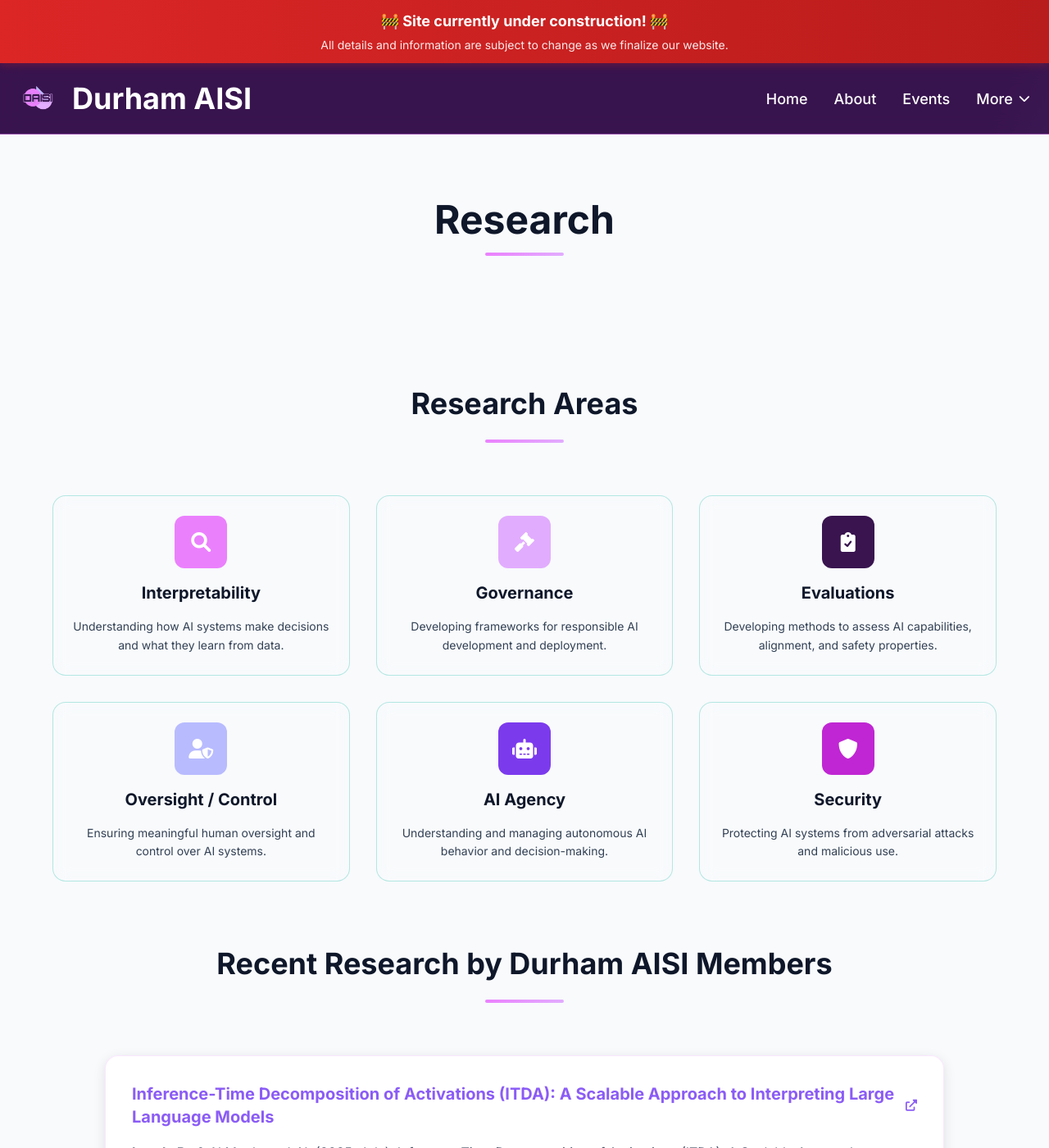
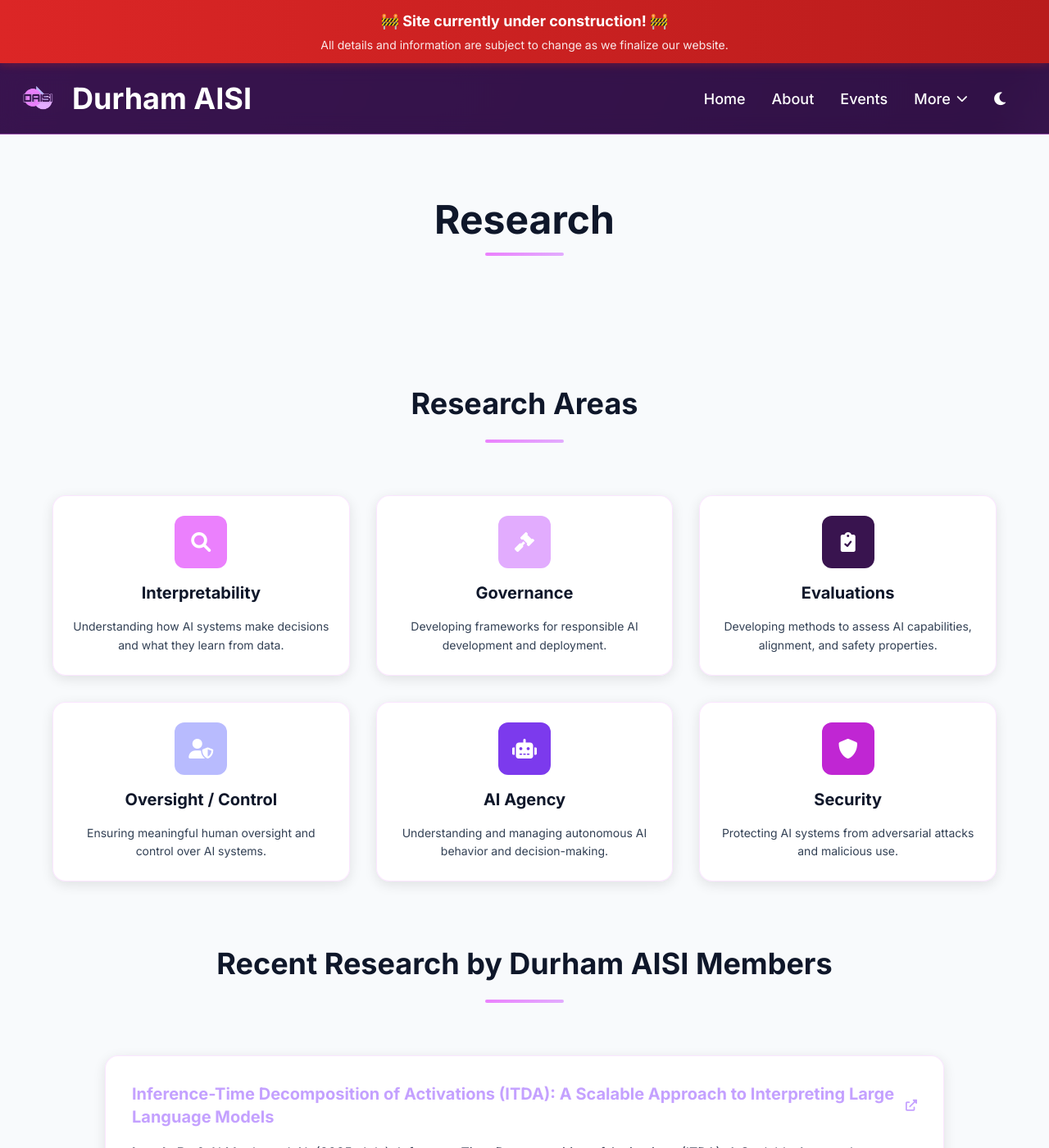
Before and after one commit to DurhamAISafety/durhamaisafety.github.io, a Jekyll site: the page built from pages/research.html, in a window 1280 px wide and 1400 px high. Shown: the whole window at 82% size. Built offline with Jekyll 4.4.1, drawn with Linux system fonts in a browser that asks for light colours; nearby versions of some CDN libraries.

```diff
--- a/_includes/header.html
+++ b/_includes/header.html
@@ -32,6 +32,12 @@
                         <a href="{{ '/get-involved/' | relative_url }}">Get Involved</a>
                     </div>
                 </div>
+
+                <!-- Theme toggle -->
+                <button id="theme-toggle" class="theme-toggle nav-link" aria-label="Toggle theme" title="Toggle theme">
+                    <i class="fas fa-moon" aria-hidden="true"></i>
+                    <i class="fas fa-sun" aria-hidden="true"></i>
+                </button>
             </div>
         </nav>
     </div>
--- a/_layouts/default.html
+++ b/_layouts/default.html
@@ -74,7 +74,20 @@
     <!-- Additional page-specific head content -->
     {% if page.extra_head %}{{ page.extra_head }}{% endif %}
 </head>
-<body class="font-inter bg-gradient-to-br from-deep-purple via-deep-purple to-lavender text-white min-h-screen">
+<script>
+// Prevent theme flash: set data-theme ASAP based on localStorage or prefers-color-scheme
+(function() {
+    try {
+        const stored = localStorage.getItem('theme');
+        const prefersDark = window.matchMedia('(prefers-color-scheme: dark)').matches;
+        const theme = stored || (prefersDark ? 'dark' : 'light');
+        document.documentElement.setAttribute('data-theme', theme);
+    } catch (e) {
+        document.documentElement.setAttribute('data-theme', 'light');
+    }
+})();
+</script>
+<body class="font-inter text-white min-h-screen">
     <!-- Construction Banner -->
     <div class="construction-banner">
         <div class="container mx-auto px-6">
--- a/assets/css/styles.css
+++ b/assets/css/styles.css
@@ -46,6 +46,26 @@
     /* Transitions */
     --transition-default: all 0.3s ease;
     --transition-fast: all 0.2s ease;
+}
+
+/* Dark mode variables (applied when [data-theme="dark"]) */
+html[data-theme="dark"] {
+    /* Keep brand colors; adjust neutrals for dark surfaces */
+    --neutral-bg: #0b0b12;
+    --neutral-card: rgba(255, 255, 255, 0.08);
+    --neutral-border: rgba(235, 128, 253, 0.2);
+    --text-100: #ffffff;
+    --text-200: #e5e7eb;
+    --text-300: #c7cbd1;
+}
+
+html[data-theme="light"] {
+    --neutral-bg: #f8fafc; /* slate-50 */
+    --neutral-card: rgba(255, 255, 255, 0.9);
+    --neutral-border: rgba(235, 128, 253, 0.2);
+    --text-100: #0f172a; /* slate-900 */
+    --text-200: #1e293b; /* slate-800 */
+    --text-300: #334155; /* slate-700 */
 }
 
 /* Pulse glow animation for CTA buttons */
@@ -137,7 +157,6 @@
 
 body {
     font-family: 'Inter', sans-serif;
-    /* Use site-wide purple gradient background; Tailwind body gradient in layout is compatible */
     background: var(--gradient-bg);
     color: white;
     min-height: 100vh;
@@ -546,9 +565,9 @@
 
 /* Neutral background for sections below hero */
 .section-neutral {
-    /* Unified background across all neutral sections */
-    background: #f8fafc; /* Solid light neutral */
-    color: #1e293b; /* Dark slate for better contrast */
+    /* Uses theme variable for background */
+    background: var(--neutral-bg);
+    color: var(--text-200);
 }
 
 /* -------------------------------------------
@@ -585,31 +604,34 @@
 .section-neutral h4,
 .section-neutral h5,
 .section-neutral h6 {
-    color: #0f172a; /* Slate 900 */
+    color: var(--text-100);
 }
 
 .section-neutral p,
 .section-neutral span,
 .section-neutral li {
-    color: #334155; /* Slate 700 */
+    color: var(--text-300);
 }
 
 /* Adjust card styling in neutral sections */
 .section-neutral .program-card,
-.section-neutral .info-card {
-    background: rgba(255, 255, 255, 0.9);
-    border: 1px solid rgba(235, 128, 253, 0.2);
+.section-neutral .info-card,
+.section-neutral .research-card {
+    background: var(--neutral-card);
+    border: 1px solid var(--neutral-border);
     box-shadow: 0 4px 15px rgba(0, 0, 0, 0.1);
 }
 
 .section-neutral .program-card h4,
-.section-neutral .info-card h3 {
-    color: #0f172a;
+.section-neutral .info-card h3,
+.section-neutral .research-card h4 {
+    color: var(--text-100);
 }
 
 .section-neutral .program-card p,
-.section-neutral .info-card p {
-    color: #475569; /* Slate 600 */
+.section-neutral .info-card p,
+.section-neutral .research-card p {
+    color: var(--text-300);
 }
 
 .section-neutral .program-card i {
@@ -686,12 +708,44 @@
 
 /* Adjust links in neutral sections */
 .section-neutral a {
-    color: #8b5cf6; /* Violet for links */
+    color: #c4a1ff; /* Light violet */
 }
 
 .section-neutral a:hover {
-    color: #a78bfa; /* Lighter violet on hover */
+    color: #e2c9ff; /* Lighter violet on hover */
 }
+
+/* Header theme toggle */
+.theme-toggle {
+    display: inline-flex;
+    align-items: center;
+    gap: 0.5rem;
+    border: none;
+    background: transparent;
+    cursor: pointer;
+}
+.theme-toggle i {
+    transition: opacity 0.2s ease, transform 0.2s ease;
+}
+/* Show moon in light, sun in dark */
+html[data-theme="light"] .theme-toggle .fa-moon { opacity: 1; }
+html[data-theme="light"] .theme-toggle .fa-sun { opacity: 0; transform: scale(0.8); }
+html[data-theme="dark"] .theme-toggle .fa-moon { opacity: 0; transform: scale(0.8); }
+html[data-theme="dark"] .theme-toggle .fa-sun { opacity: 1; }
+
+/* Dark mode tweaks for hero gradient legibility */
+html[data-theme="dark"] .hero::before { background: rgba(0,0,0,0.35); }
+
+/* Back-to-top button visibility across themes */
+.back-to-top {
+    position: fixed; right: 1rem; bottom: 1.5rem; z-index: 60;
+    width: 44px; height: 44px; border-radius: 9999px;
+    display: grid; place-items: center;
+    background: rgba(0,0,0,0.45); color: #fff; border: 1px solid rgba(255,255,255,0.2);
+    opacity: 0; pointer-events: none; transition: all .2s ease;
+}
+.back-to-top.visible { opacity: 1; pointer-events: auto; }
+
 
 /* -------------------------------------------
    Fixes for Programs page: Research Support
--- a/assets/js/main.js
+++ b/assets/js/main.js
@@ -6,6 +6,7 @@
 // DOM Content Loaded Event
 document.addEventListener('DOMContentLoaded', function() {
     initializeCommonFeatures();
+    initializeThemeToggle();
 });
 
 /**
@@ -18,6 +19,37 @@
     initializeAnalytics();
     // Animate elements as they enter the viewport
     initializeScrollAnimations();
+}
+
+/**
+ * Theme toggle with persistence and system-preference sync
+ */
+function initializeThemeToggle() {
+    const root = document.documentElement;
+    const btn = document.getElementById('theme-toggle');
+    if (!btn) return;
+
+    // Apply initial theme from data attribute
+    const applyTheme = (theme) => {
+        root.setAttribute('data-theme', theme);
+        try { localStorage.setItem('theme', theme); } catch(e) {}
+    };
+
+    // Click to toggle
+    btn.addEventListener('click', () => {
+        const current = root.getAttribute('data-theme') === 'dark' ? 'dark' : 'light';
+        const next = current === 'dark' ? 'light' : 'dark';
+        applyTheme(next);
+    });
+
+    // Sync with system preference if user hasn't explicitly chosen
+    try {
+        const stored = localStorage.getItem('theme');
+        if (!stored) {
+            const mq = window.matchMedia('(prefers-color-scheme: dark)');
+            mq.addEventListener('change', (e) => applyTheme(e.matches ? 'dark' : 'light'));
+        }
+    } catch (e) {}
 }
 
 /**
```
